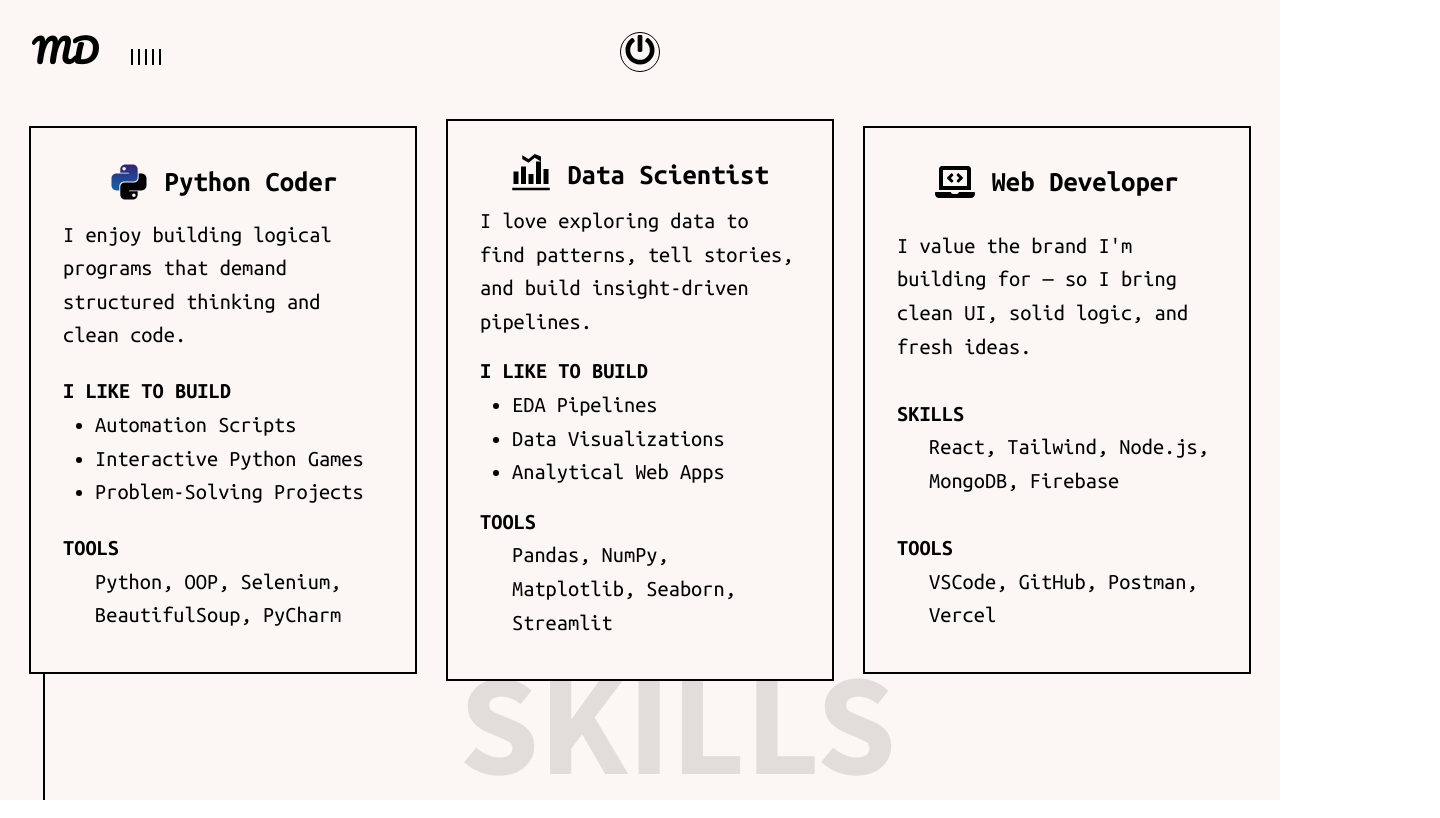
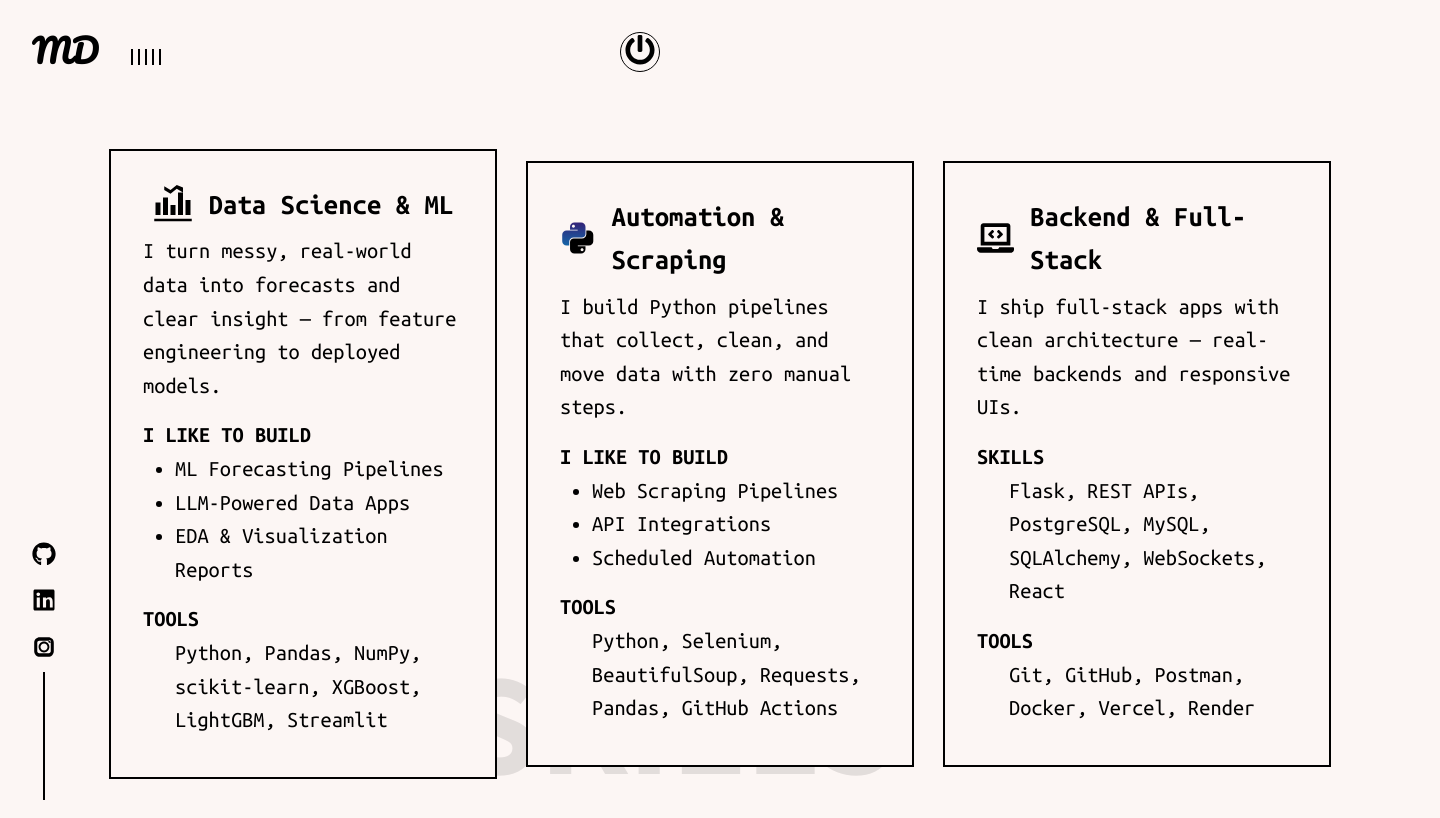
Before and after one commit to Manglam11/portfolio_website, a React (Create React App) app: page /skills in a window 1280 px wide. Shown: the top 818 px of the page, 1440 px wide, since content can reach past the window. Built offline with nearby package versions, Linux system fonts and the light colour scheme.

Commit message:
fix(skills): stop cards overlapping fixed corner controls
Pad the container and stack cards below 1100px so the logo, social icons and power button stay clear of the card grid.

```diff
--- a/src/components/MySkillsPage.js
+++ b/src/components/MySkillsPage.js
@@ -19,12 +19,14 @@ const Box = styled(motion.div)`
   display: flex;
   justify-content: space-evenly;
   align-items: center;
+  padding: 4rem 5rem; /* keep cards clear of the fixed logo / social / power controls */
 
-  @media ${device.mobile} {
+  /* stack into one column before three wide cards get squished into the corners */
+  @media (max-width: 1100px) {
     flex-direction: column;
     justify-content: flex-start;
     align-items: center;
-    padding: 6rem 0 8rem 0;
+    padding: 6rem 1.5rem 8rem 1.5rem;
     gap: 2rem;
     overflow-y: auto;
   }
@@ -119,63 +121,69 @@ const MySkillsPage = () => {
 
         <Main>
           <Title>
-            <PythonIcon width={40} height={40} /> Python Coder
+            <DataScienceIcon width={40} height={40} /> Data Science &amp; ML
           </Title>
           <Description>
-            I enjoy building logical programs that demand structured thinking
-            and clean code.
+            I turn messy, real-world data into forecasts and clear insight —
+            from feature engineering to deployed models.
           </Description>
           <Description>
             <strong>I like to build</strong>
             <ul>
-              <li>Automation Scripts</li>
-              <li>Interactive Python Games</li>
-              <li>Problem-Solving Projects</li>
+              <li>ML Forecasting Pipelines</li>
+              <li>LLM-Powered Data Apps</li>
+              <li>EDA &amp; Visualization Reports</li>
             </ul>
           </Description>
           <Description>
             <strong>Tools</strong>
-            <p>Python, OOP, Selenium, BeautifulSoup, PyCharm</p>
+            <p>
+              Python, Pandas, NumPy, scikit-learn, XGBoost, LightGBM, Streamlit
+            </p>
           </Description>
         </Main>
 
         <Main>
           <Title>
-            <DataScienceIcon width={40} height={40} /> Data Scientist
+            <PythonIcon width={40} height={40} /> Automation &amp; Scraping
           </Title>
           <Description>
-            I love exploring data to find patterns, tell stories, and build
-            insight-driven pipelines.
+            I build Python pipelines that collect, clean, and move data with
+            zero manual steps.
           </Description>
           <Description>
             <strong>I like to build</strong>
             <ul>
-              <li>EDA Pipelines</li>
-              <li>Data Visualizations</li>
-              <li>Analytical Web Apps</li>
+              <li>Web Scraping Pipelines</li>
+              <li>API Integrations</li>
+              <li>Scheduled Automation</li>
             </ul>
           </Description>
           <Description>
             <strong>Tools</strong>
-            <p>Pandas, NumPy, Matplotlib, Seaborn, Streamlit</p>
+            <p>
+              Python, Selenium, BeautifulSoup, Requests, Pandas, GitHub Actions
+            </p>
           </Description>
         </Main>
 
         <Main>
           <Title>
-            <Develope width={40} height={40} /> Web Developer
+            <Develope width={40} height={40} /> Backend &amp; Full-Stack
           </Title>
           <Description>
-            I value the brand I'm building for — so I bring clean UI, solid
-            logic, and fresh ideas.
+            I ship full-stack apps with clean architecture — real-time backends
+            and responsive UIs.
           </Description>
           <Description>
             <strong>Skills</strong>
-            <p>React, Tailwind, Node.js, MongoDB, Firebase</p>
+            <p>
+              Flask, REST APIs, PostgreSQL, MySQL, SQLAlchemy, WebSockets, React
+            </p>
           </Description>
           <Description>
             <strong>Tools</strong>
-            <p>VSCode, GitHub, Postman, Vercel</p>
+            <p>Git, GitHub, Postman, Docker, Vercel, Render</p>
           </Description>
         </Main>
 
```
